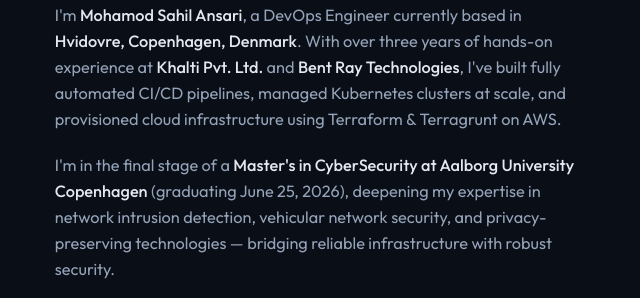
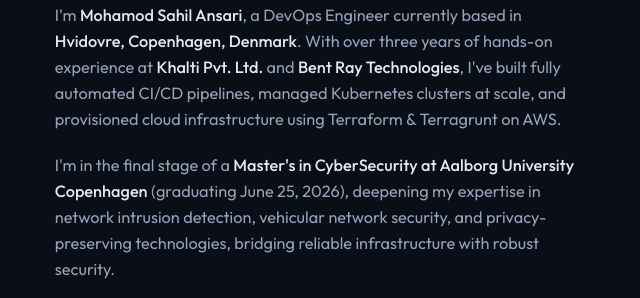
Before and after one commit to mesahil1/resume, a website: page index.template.html in a window 1280 px wide. Shown: the part 1140-1438 px from the top of the page, 22-662 px from the left. Drawn offline with nearby package versions, Linux system fonts and the light colour scheme.

Commit message:
fix minor issue

```diff
--- a/index.template.html
+++ b/index.template.html
@@ -311,7 +311,7 @@
   <div class="about-grid">
     <div class="about-text reveal">
       <p>I'm <strong>Mohamod Sahil Ansari</strong>, a DevOps Engineer currently based in <strong>Hvidovre, Copenhagen, Denmark</strong>. With over three years of hands-on experience at <strong>Khalti Pvt. Ltd.</strong> and <strong>Bent Ray Technologies</strong>, I've built fully automated CI/CD pipelines, managed Kubernetes clusters at scale, and provisioned cloud infrastructure using Terraform &amp; Terragrunt on AWS.</p>
-      <p>I'm in the final stage of a <strong>Master's in CyberSecurity at Aalborg University Copenhagen</strong> (graduating June 25, 2026), deepening my expertise in network intrusion detection, vehicular network security, and privacy-preserving technologies — bridging reliable infrastructure with robust security.</p>
+      <p>I'm in the final stage of a <strong>Master's in CyberSecurity at Aalborg University Copenhagen</strong> (graduating June 25, 2026), deepening my expertise in network intrusion detection, vehicular network security, and privacy-preserving technologies, bridging reliable infrastructure with robust security.</p>
       <p>I hold a <strong>BSc in Computer Science &amp; IT from Tribhuwan University</strong> (Nepal) and am a <strong>Certified Kubernetes Administrator (CKA)</strong>. Outside work, I love outdoor sports, traveling to new places, trying local cuisines, and reading.</p>
     </div>
     <div class="reveal">
```
